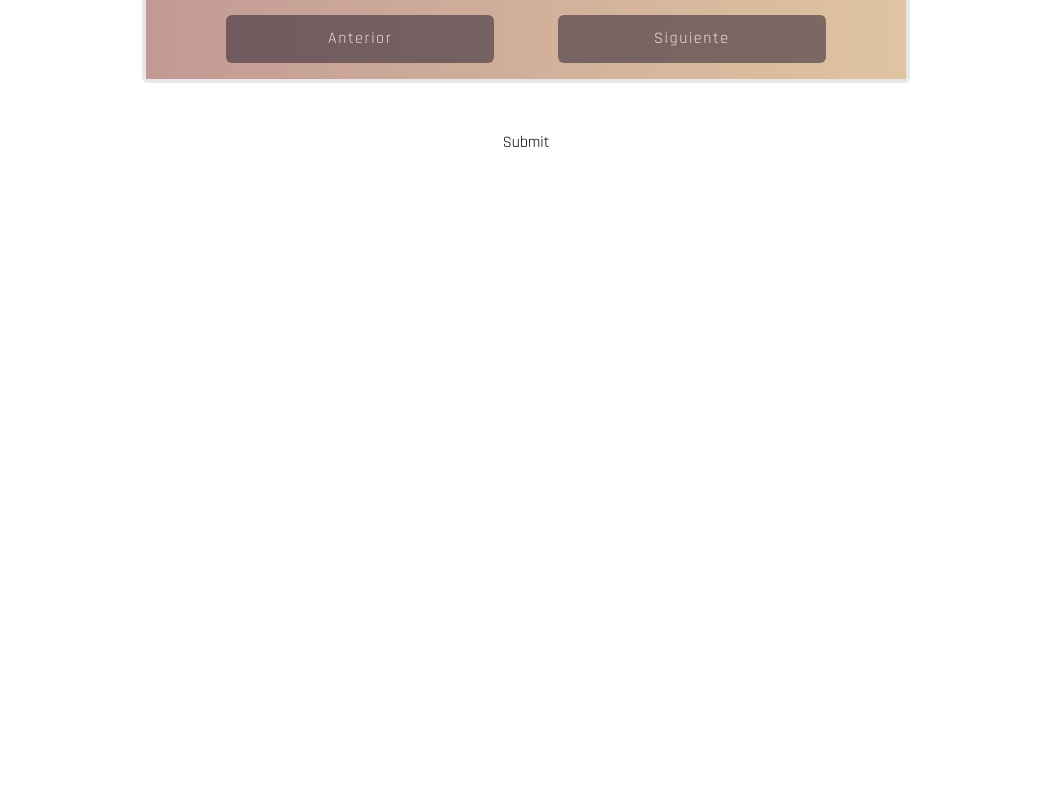
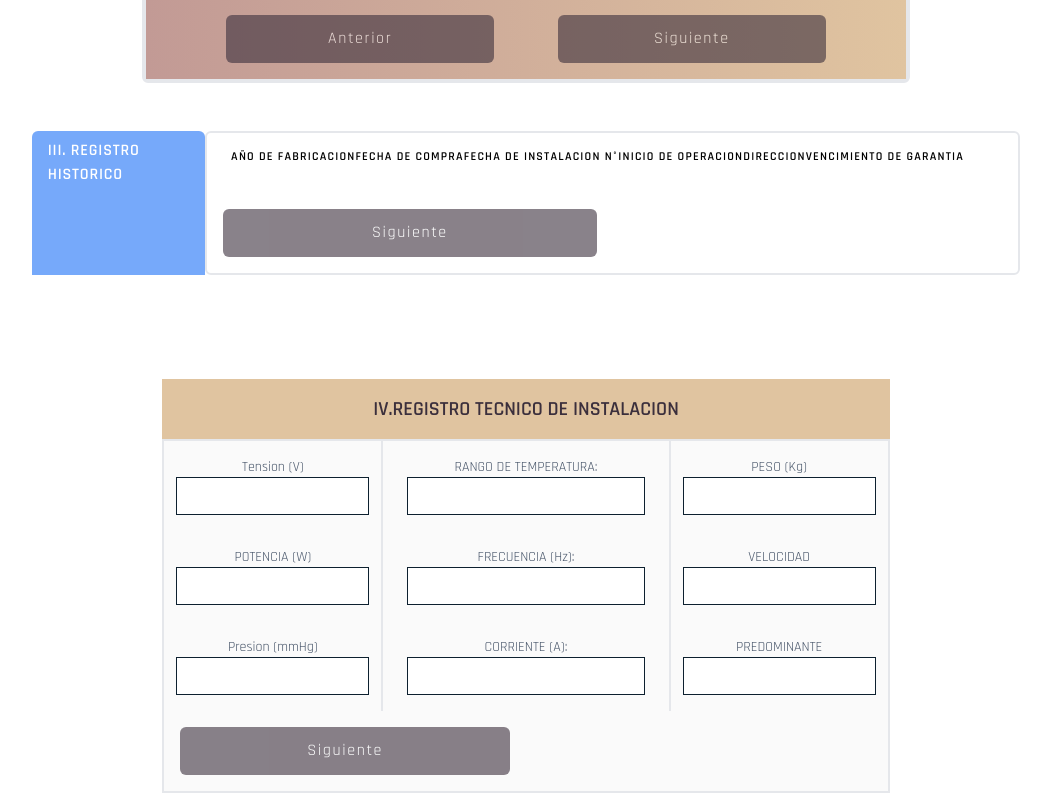
Before and after one commit to ccastri/yc.io, a Next.js app: page /documentos/hdv in a window 1280 px wide. Shown: the part 1627-2420 px from the top of the page, without its empty margins (114-1165 px from the left). Before the commit the page ends 2116 px from the top, so only its background shows below. Built offline with nearby package versions, Linux system fonts and the light colour scheme.

Commit message:
REACT HOOK DONE

```diff
--- a/src/app/_components/HdvI.tsx
+++ b/src/app/_components/HdvI.tsx
@@ -4,7 +4,8 @@ import {FileUploader} from './DragAndDrop'
 import { FieldErrors, UseFormRegister, useFormContext } from 'react-hook-form';
 import Image from 'next/image';
 import HdvButton from './HdvButton';
-import { FormFieldConfig } from '../documentos/hdv/page';
+// import { FormFieldConfig } from '../documentos/hdv/page';
+import { UbicacionGeograficaData } from '../../../hdv';
 // export type FormFieldConfig = {
 //   label: string;
 //   name: string;
@@ -12,17 +13,29 @@ import { FormFieldConfig } from '../documentos/hdv/page';
 //   // You can add more properties like placeholder, required, etc. as needed
 // }
 
-type stepOne = {
-  // nextStep: ()=>void;
+// type stepOne = {
+//   // nextStep: ()=>void;
+//  register: UseFormRegister<any> // Use your actual form data type here
+//   errors: any
+//   // validation: string | string[]
+// }
+interface HdvIProps {
+  register: UseFormRegister<UbicacionGeograficaData>;
+  errors: FieldErrors<UbicacionGeograficaData>;
   onChange:(e: ChangeEvent<HTMLInputElement> | ChangeEvent<HTMLSelectElement>)=>void;
   onSubmit: ()=>void;
- register: UseFormRegister<any> // Use your actual form data type here
-  errors: any
-  validation: string | string[]
-    handleClick:(index:number)=>void
+  handleClick:(index:number)=>void
+}
+export type FormFieldConfig = {
+  label: string;
+  name: keyof UbicacionGeograficaData
+  type: string;
+  validation?: string | null;
+  // onChange:() => void;
+  // You can add more properties like placeholder, required, etc. as needed
 }
 
-const HdvI:React.FC<stepOne> = ({onChange, register, errors}) => {
+const HdvI:React.FC<HdvIProps> = ({onChange, register, errors}) => {
   // Define the form fields configuration
   const formFields: FormFieldConfig[] = [
     { label: 'DEPARTAMENTO', name: 'departamento', type: 'text', validation:'Este campo es obligatorio'  },
--- a/src/app/_components/HdvII.tsx
+++ b/src/app/_components/HdvII.tsx
@@ -3,22 +3,31 @@ import { DatePicker } from '@mui/x-date-pickers'
 import React, { ChangeEvent } from 'react'
 import HdvButton from './HdvButton'
 import { DeepMap, FieldError, FieldErrors, SubmitHandler, UseFormRegister, useForm } from 'react-hook-form';
-import { FormFieldConfig } from '../documentos/hdv/page';
+// import { FormFieldConfig } from '../documentos/hdv/page';
+import { InformacionGeneralData } from '../../../hdv';
 export type stepSecondToLast = {
   // prevStep: ()=>void;
   // nextStep: ()=>void;
   onChange:(e: ChangeEvent<HTMLInputElement> | ChangeEvent<HTMLSelectElement>)=>void;
   onSubmit: ()=>void;
-  register: UseFormRegister<any> // Use your actual form data type here
+  register: UseFormRegister<InformacionGeneralData> // Use your actual form data type here
   // register: UseFormRegister<any> // Use your actual form data type here
-  errors: any
-  validation: string | string[]
+  errors:FieldErrors<InformacionGeneralData>
+  // validation: string | string[]
     handleClick:(index:number)=>void
     // currentStep?: number;
   // register: UseFormRegister<FormData>; // Use your actual form data type here
   // errors: DeepMap<FormData, FieldError>
 }
-const HdvII:React.FC<stepSecondToLast> = ({onChange, register, errors, validation}) => {
+export type FormFieldConfig = {
+  label: string;
+  name: keyof InformacionGeneralData
+  type: string;
+  validation?: string | null;
+  // onChange:() => void;
+  // You can add more properties like placeholder, required, etc. as needed
+}
+const HdvII:React.FC<stepSecondToLast> = ({onChange, register, errors}) => {
 
 
   const formFields: FormFieldConfig[] = [
@@ -26,8 +35,8 @@ const HdvII:React.FC<stepSecondToLast> = ({onChange, register, errors, validatio
     { label: 'MARCA', name: 'marca', type: 'text', validation:'Este campo es obligatorio', },
     { label: 'MODELO', name: 'modelo', type: 'text', validation:'Este campo es obligatorio', },
     { label: 'SERIE N°', name: 'serie', type: 'text', validation:'Este campo es obligatorio', },
-    { label: 'ACTIVO FIJO', name: 'activo-fijo', type: 'text', validation:'Este campo es obligatorio', },
-    { label: 'REGISTRO SANITARIO', name: 'registro-sanitario', type: 'text', validation:'Este campo es obligatorio', },
+    { label: 'ACTIVO FIJO', name: 'activoFijo', type: 'text', validation:'Este campo es obligatorio', },
+    { label: 'REGISTRO SANITARIO', name: 'registroSanitario', type: 'text', validation:'Este campo es obligatorio', },
     { label: 'UBICACION', name: 'ubicacion', type: 'text', validation:'Este campo es obligatorio', },
   ];
 
--- a/src/app/documentos/hdv/page.tsx
+++ b/src/app/documentos/hdv/page.tsx
@@ -397,18 +397,19 @@ import useObserver from '../../hooks/useObserver'
 import FormStepper from '@/app/_components/FormStepper'
 import { useForm } from 'react-hook-form'
 import {useFormCurrentStep } from '../../context/useFormStepContext'
+import { InformacionGeneralData, UbicacionGeograficaData } from '../../../../hdv'
 
 const hdvElementList = [
 {name:'Ubicacion Geografica', component:HdvI},
 {name:'Informacion general', component:HdvII},
-// {name:'Registro historico', component:HdvIII},
-// {name:'Registro tecnico de instalacion', component:HdvIV},
-// {name:'Registro tecnico de funcionamiento', component:HdvV},
-// {name:'Clasificacion biomedica', component:HdvVI},
-// {name:'Clasificacion segun nivel de riesgo', component:HdvVII},
-// {name:'Periodicidad de mantenimiento', component:HdvVIII},
-// {name:'Requiere Calibracion', component:HdvIX},
-// {name:'Accesorios', component:HdvX},
+{name:'Registro historico', component:HdvIII},
+{name:'Registro tecnico de instalacion', component:HdvIV},
+{name:'Registro tecnico de funcionamiento', component:HdvV},
+{name:'Clasificacion biomedica', component:HdvVI},
+{name:'Clasificacion segun nivel de riesgo', component:HdvVII},
+{name:'Periodicidad de mantenimiento', component:HdvVIII},
+{name:'Requiere Calibracion', component:HdvIX},
+{name:'Accesorios', component:HdvX},
 {name:'Observaciones', component:HdvXI},
 // {name:'', component:HdvXII},
 
@@ -420,7 +421,7 @@ const stepNames = hdvElementList.map(field=> ( field.name))
 console.log(stepNames)
 export type FormFieldConfig = {
   label: string;
-  name: string;
+  name: keyof UbicacionGeograficaData | keyof InformacionGeneralData
   type: string;
   validation?: string | null;
   // onChange:() => void;
@@ -483,23 +484,6 @@ const Page = () => {
 
 
   //! Multi step form:
-  // const [formStep, setFormStep] = useState<number>(0);
-  // const nextFormStep = () => {
-//   setFormStep((currentStep) => {
-//     const nextStep = currentStep + 1;
-//     scrollToForm(nextStep); // Scroll to the next step
-//  localStorage.setItem('formStep', nextStep.toString()); // Store the previous step in localStorage
-//     return nextStep; // Return the updated value of currentStep
-//   });
-// };
-//   const prevFormStep = () => {
-//   setFormStep((currentStep) => {
-//     const prevStep = currentStep - 1;
-//     scrollToForm(prevStep); // Scroll to the next step
-//      localStorage.setItem('formStep', prevStep.toString()); // Store the previous step in localStorage
-//     return prevStep; // Return the updated value of currentStep
-//   });
-// };
 
 //  useEffect(() => {
 //     const storedFormStep = localStorage.getItem('formStep');
@@ -598,15 +582,12 @@ const Page = () => {
            // className={`transition-opacity duration-500 ${index === 0 ? 'block' : 'hidden'}`}
           className='z-50'
         >
+
           <Component
-          // currentStep={formStep}
-          // prevStep={prevFormStep}
-          // nextStep={nextFormStep}
          onChange={handleChange}
         onSubmit={handleSubmit(onSubmit)}
         register={register}
         errors={errors}
-        validation={validation[0]}
         handleClick={scrollToForm}
           />
         </div>
--- a/src/app/layout.tsx
+++ b/src/app/layout.tsx
@@ -1,6 +1,6 @@
 'use client'
 import './globals.css'
-import type { Metadata } from 'next'
+// import type { Metadata } from 'next'
 import { Inter, Rajdhani } from 'next/font/google'
 import Navbar from './_components/Navbar'
 import Footer from './_components/Footer'
```
Also changed, not shown: hdv.d.ts (added, +111 -0 lines), 1 other file (tests, documents, lock files or other folders).
